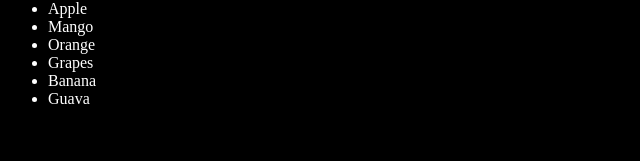
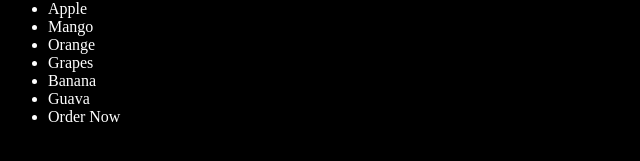
Before and after one commit to hammadhfz/Home, a plain HTML site: page index.html in a window 1280 px wide. Shown: the part 127-288 px from the top of the page, 0-640 px from the left. Drawn offline with Linux system fonts and the light colour scheme.

Commit message:
order now added

```diff
--- a/index.html
+++ b/index.html
@@ -16,6 +16,7 @@
         <li>Grapes</li>
         <li>Banana</li>
         <li>Guava</li>
+        <li>Order Now</li>
     </ul>
 </body>
 </html>
```
